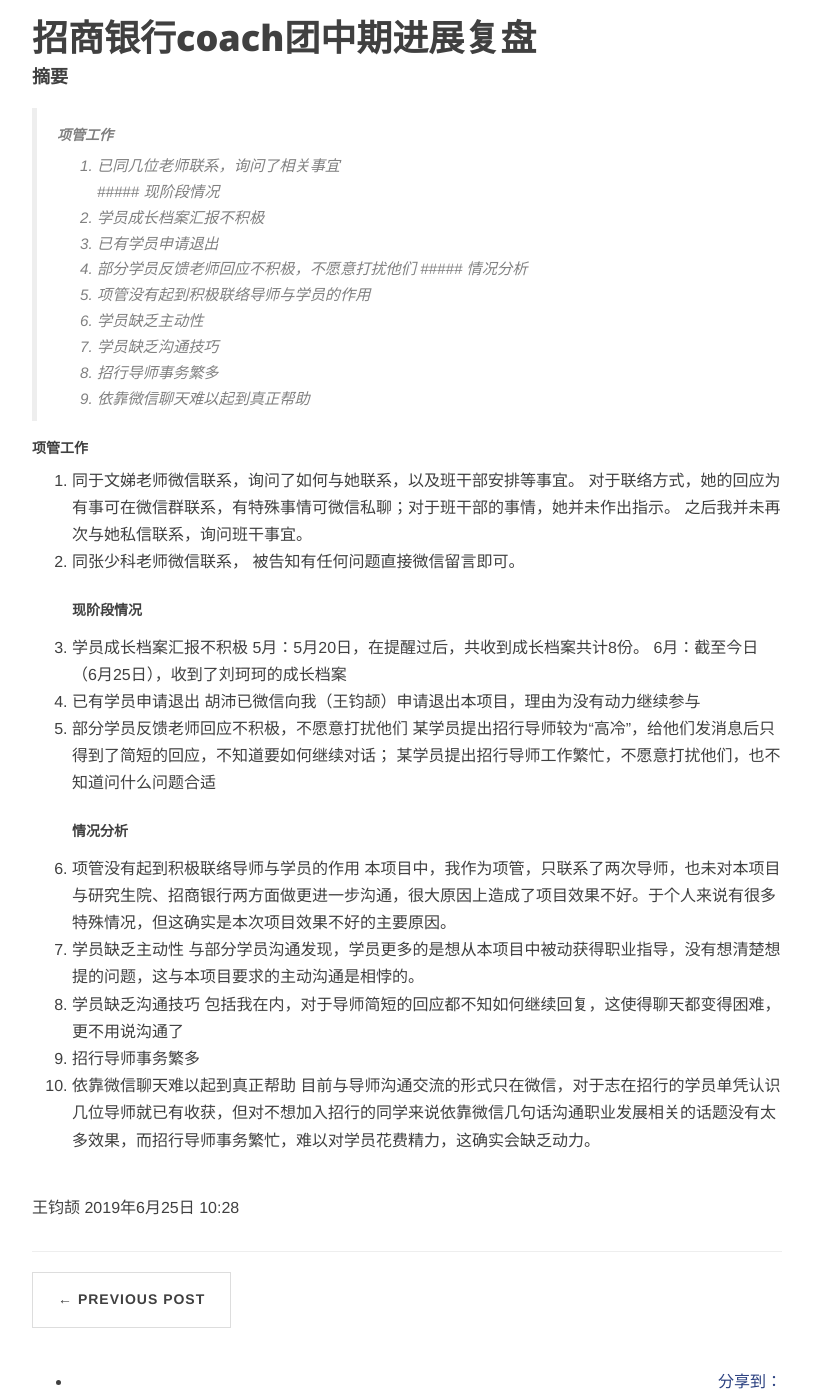
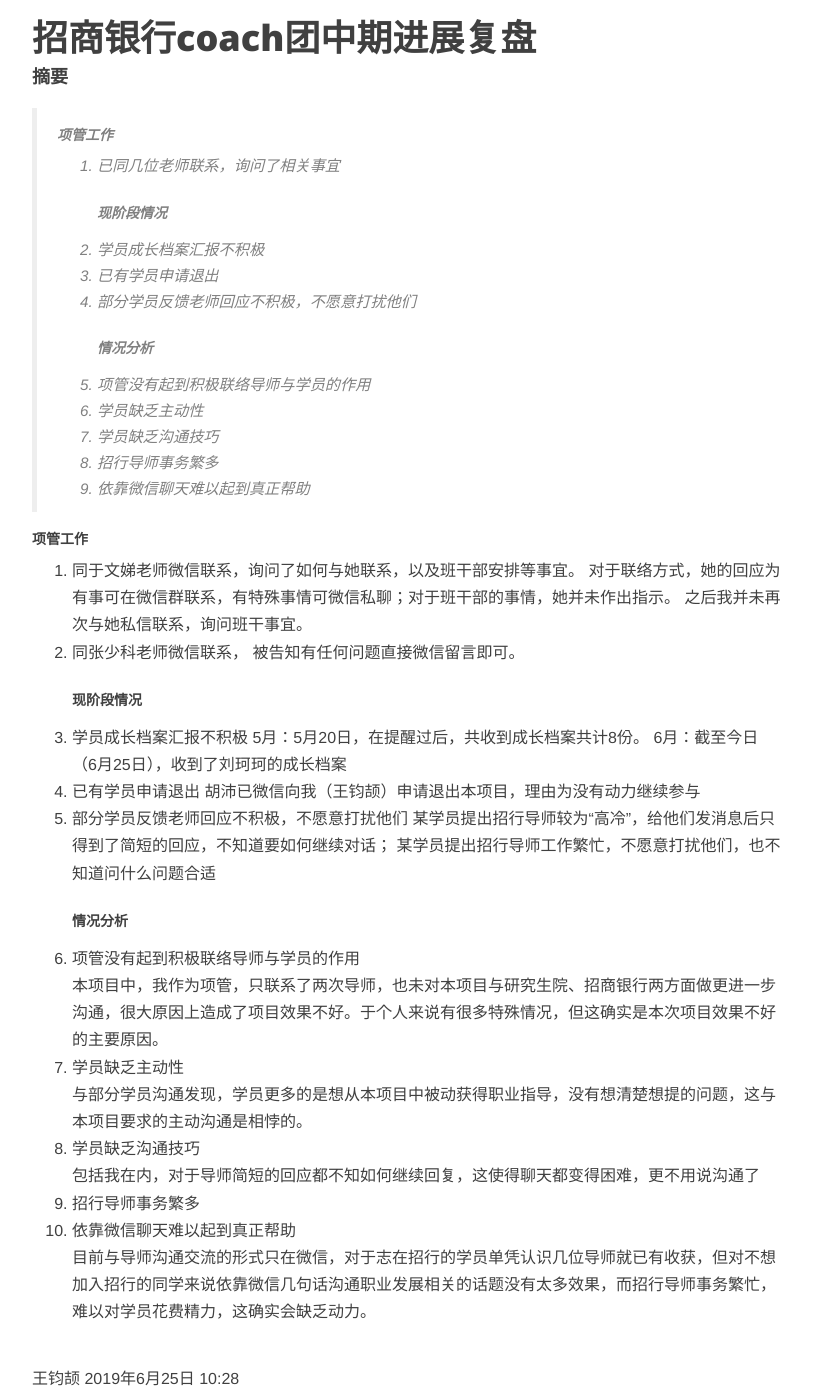
Before and after one commit to creatletter/Dalio, a Jekyll site: the page built from _posts/2019-06-25-招行情况汇报.md, in a window 1280 px wide and 1400 px high, scrolled down 456 px. Shown: the whole window, without its empty margins (233-1046 px from the left). Built offline with Jekyll 4.4.1, drawn with Linux system fonts in a browser that asks for light colours; nearby versions of some CDN libraries; comment, search, counter and statistics services are not loaded.

```diff
--- a/_posts/2019-06-25-招行情况汇报.md
+++ b/_posts/2019-06-25-招行情况汇报.md
@@ -13,17 +13,17 @@ description: 确实暴露了很多问题。
 #### 摘要
 
 > ##### 项管工作
-  1. 已同几位老师联系，询问了相关事宜
-  ##### 现阶段情况
-  1. 学员成长档案汇报不积极
-  2. 已有学员申请退出
-  3. 部分学员反馈老师回应不积极，不愿意打扰他们
-  ##### 情况分析
-  1. 项管没有起到积极联络导师与学员的作用
-  2. 学员缺乏主动性
-  3. 学员缺乏沟通技巧
-  4. 招行导师事务繁多
-  5. 依靠微信聊天难以起到真正帮助
+> 1. 已同几位老师联系，询问了相关事宜
+> ##### 现阶段情况
+> 1. 学员成长档案汇报不积极
+> 2. 已有学员申请退出
+> 3. 部分学员反馈老师回应不积极，不愿意打扰他们
+> ##### 情况分析
+> 1. 项管没有起到积极联络导师与学员的作用
+> 2. 学员缺乏主动性
+> 3. 学员缺乏沟通技巧
+> 4. 招行导师事务繁多
+> 5. 依靠微信聊天难以起到真正帮助
 
 
 ##### 项管工作
```
